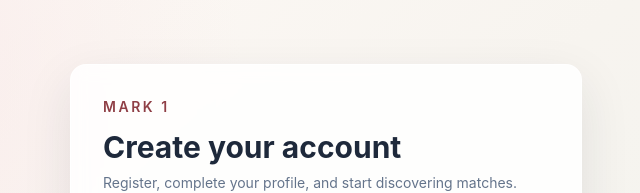
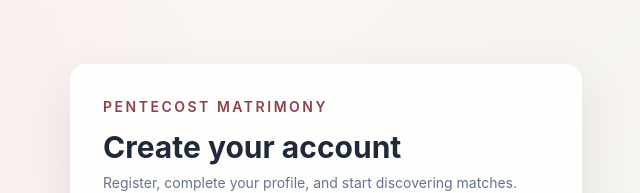
Before and after one commit to Kevin-Progy/mark1-vercel-app, a React (Vite) app in the folder frontend/: page /register in a window 1280 px wide. Shown: the top 193 px of the page, without its empty margins (314-954 px from the left). Built offline with nearby package versions, Linux system fonts and the light colour scheme.

Commit message:
Update header text on RegisterPage

```diff
--- a/frontend/src/pages/RegisterPage.tsx
+++ b/frontend/src/pages/RegisterPage.tsx
@@ -31,7 +31,7 @@ export function RegisterPage() {
   return (
     <div className="flex min-h-screen items-center justify-center px-5 py-12">
       <div className="card w-full max-w-lg p-8">
-        <p className="text-sm font-semibold uppercase tracking-[0.18em] text-rosewood">Mark 1</p>
+        <p className="text-sm font-semibold uppercase tracking-[0.18em] text-rosewood">PENTECOST MATRIMONY</p>
         <h1 className="mt-3 text-3xl font-bold text-ink">Create your account</h1>
         <p className="mt-2 text-sm text-slate-500">Register, complete your profile, and start discovering matches.</p>
 
```
